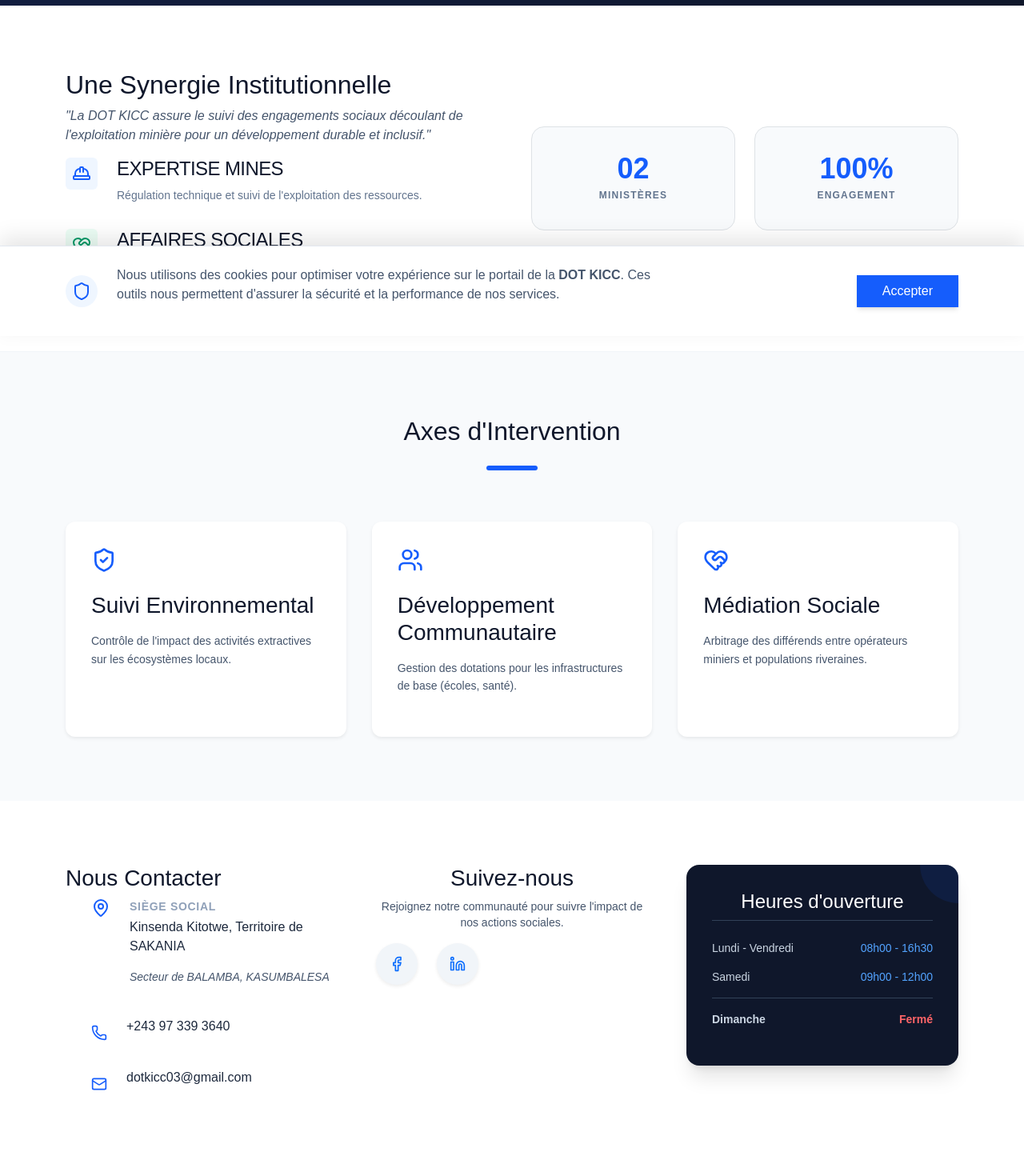
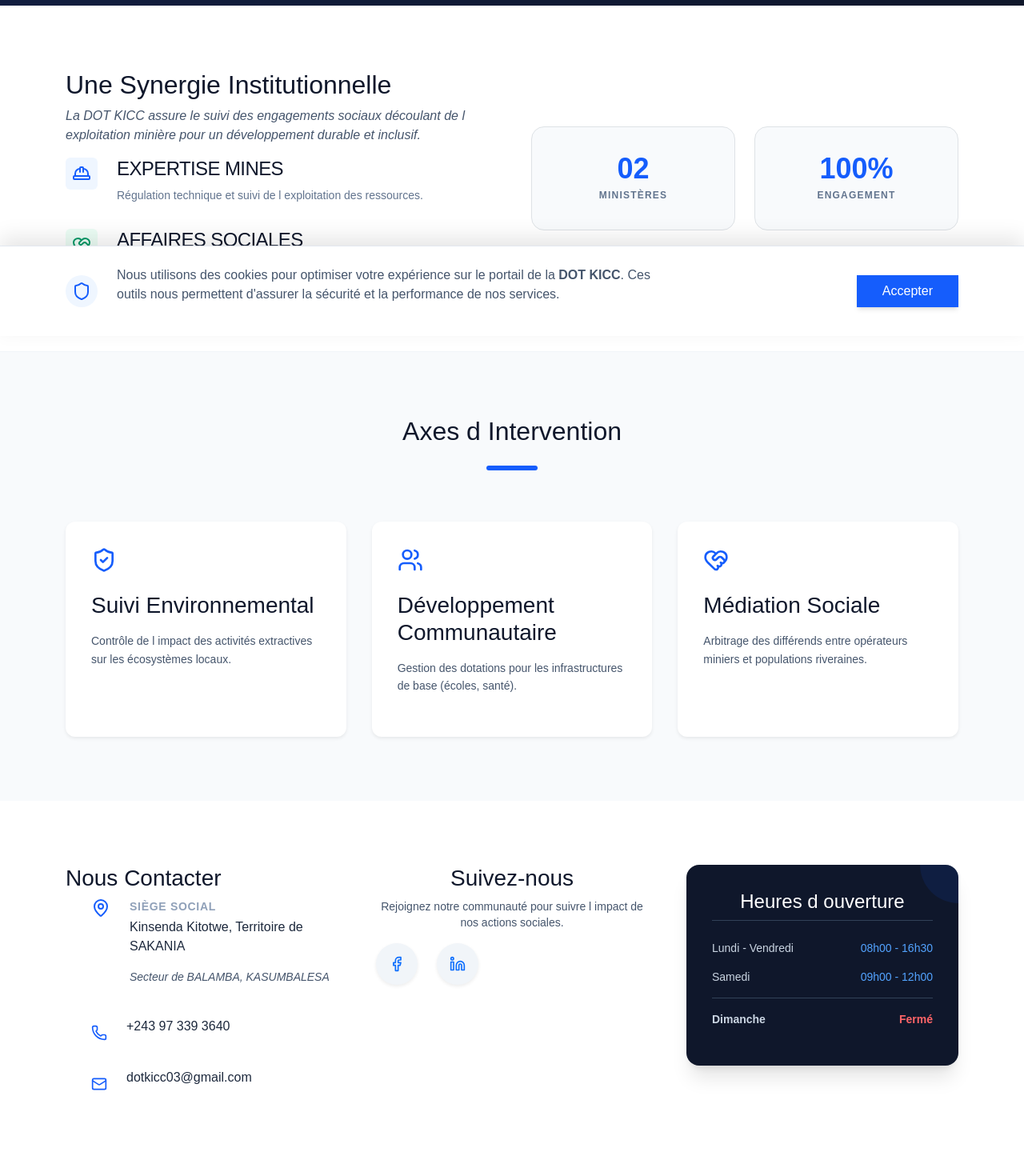
Before and after one commit to sedidia/dotkicc, a Next.js app: page / in a window 1280 px wide. Shown: the part 380-1850 px from the top of the page at 80% size. Built offline with nearby package versions, Linux system fonts and the light colour scheme.

Commit message:
correct some errors

```diff
--- a/src/app/activityCreate/page.js
+++ b/src/app/activityCreate/page.js
@@ -17,7 +17,6 @@
  * @param {function} props.onClose - Fonction appelée pour fermer le Toast.
  */
 const SuccessToast = ({ message, onClose }) => {
-  const [imageFile, setImageFile] = useState<File | null>(null);
 
     // Fermeture automatique après 4 secondes
     useEffect(() => {
@@ -161,8 +160,7 @@
       try {
         const response = await fetch('/api/collections');
         const datas = await response.json();
-        console.log(datas.collections.find(collection => collection.name === 'users').data); // Accédez à la propriété collections
-        setUsers(datas.collections.find(collection => collection.name === "users").data)
+        // setUsers(datas.collections.find(collection => collection.name === "users").data)
       } catch (error) {
         console.error('Erreur lors de la récupération des collections:', error);
       }
@@ -266,14 +264,9 @@
               </label>
               <input
                   id="image-upload"
-                  type="file"
-                  accept="image/*"
-                  onChange={(e) => setImageFile(e.target.files ? e.target.files[0] : null)}
+                  type="text"
                   className="hidden"
               />
-              <span className="text-sm text-gray-500 truncate">
-                  {imageFile ? imageFile.name : 'Aucun fichier sélectionné'}
-              </span>
             </div>
           </div>
 
--- a/src/app/page.tsx
+++ b/src/app/page.tsx
@@ -91,7 +91,7 @@
           <div className="max-w-3xl">
             <h1 className="text-5xl font-bold tracking-tight mb-6">DOT KICC</h1>
             <p className="text-xl text-slate-300 mb-8 leading-relaxed">
-              Organe de coordination stratégique et spécialisée unissant l'expertise du
+              Organe de coordination stratégique et spécialisée unissant l expertise du
               <span className="text-blue-400 font-semibold mx-1">Ministère des Mines</span> et du
               <span className="text-emerald-400 font-semibold mx-1">Ministère des Affaires Sociales</span>.
             </p>
@@ -114,7 +114,7 @@
             <div>
               <h2 className="text-3xl font-bold mb-6">Une Synergie Institutionnelle</h2>
               <p className="text-slate-600 mb-6 italic">
-                "La DOT KICC assure le suivi des engagements sociaux découlant de l'exploitation minière pour un développement durable et inclusif."
+                La DOT KICC assure le suivi des engagements sociaux découlant de l exploitation minière pour un développement durable et inclusif.
               </p>
               <div className="space-y-4">
                 <div className="flex items-start gap-4">
@@ -123,7 +123,7 @@
                   </div>
                   <div>
                     <h4 className="font-bold font-semibold uppercase tracking-tight text-sm">Expertise Mines</h4>
-                    <p className="text-sm text-slate-500">Régulation technique et suivi de l'exploitation des ressources.</p>
+                    <p className="text-sm text-slate-500">Régulation technique et suivi de l exploitation des ressources.</p>
                   </div>
                 </div>
                 <div className="flex items-start gap-4">
@@ -154,12 +154,12 @@
       {/* Axes d'Intervention */}
       <section className="py-20 bg-slate-50">
         <div className="container mx-auto px-6 text-center mb-16">
-          <h2 className="text-3xl font-bold mb-4">Axes d'Intervention</h2>
+          <h2 className="text-3xl font-bold mb-4">Axes d Intervention</h2>
           <div className="h-1.5 w-16 bg-blue-600 mx-auto rounded-full"></div>
         </div>
         <div className="container mx-auto px-6 grid md:grid-cols-3 gap-8">
             {[
-              { title: "Suivi Environnemental", desc: "Contrôle de l'impact des activités extractives sur les écosystèmes locaux.", icon: <ShieldCheck size={32} className="text-blue-600" /> },
+              { title: "Suivi Environnemental", desc: "Contrôle de l impact des activités extractives sur les écosystèmes locaux.", icon: <ShieldCheck size={32} className="text-blue-600" /> },
               { title: "Développement Communautaire", desc: "Gestion des dotations pour les infrastructures de base (écoles, santé).", icon: <Users size={32} className="text-blue-600" /> },
               { title: "Médiation Sociale", desc: "Arbitrage des différends entre opérateurs miniers et populations riveraines.", icon: <HeartHandshake size={32} className="text-blue-600" /> }
             ].map((item, index) => (
@@ -199,7 +199,7 @@
 
           <div className="lg:col-span-1 text-center lg:text-left">
             <h3 className="text-2xl font-bold mb-6">Suivez-nous</h3>
-            <p className="text-slate-600 mb-6 text-sm">Rejoignez notre communauté pour suivre l'impact de nos actions sociales.</p>
+            <p className="text-slate-600 mb-6 text-sm">Rejoignez notre communauté pour suivre l impact de nos actions sociales.</p>
             <div className="flex gap-4 justify-center lg:justify-start">
               <a href="https://web.facebook.com/profile.php?id=100090353215433" target="_blank" rel="noopener noreferrer" className="p-3 bg-slate-100 hover:bg-blue-600 hover:text-white rounded-full transition-all duration-300 shadow-sm">
                 <Facebook size={20} />
@@ -213,7 +213,7 @@
           <div className="lg:col-span-1">
             <div className="bg-slate-900 p-8 rounded-2xl text-white shadow-xl relative overflow-hidden group">
               <div className="absolute top-0 right-0 w-24 h-24 bg-blue-600/10 rounded-full -mr-12 -mt-12 transition-transform group-hover:scale-150 duration-700"></div>
-              <h4 className="text-xl font-bold mb-4 text-center border-b border-slate-700 pb-2">Heures d'ouverture</h4>
+              <h4 className="text-xl font-bold mb-4 text-center border-b border-slate-700 pb-2">Heures d ouverture</h4>
               <div className="space-y-3 text-slate-300 text-sm mt-4 relative z-10">
                 <p className="flex justify-between"><span>Lundi - Vendredi</span> <span className="text-blue-400">08h00 - 16h30</span></p>
                 <p className="flex justify-between"><span>Samedi</span> <span className="text-blue-400">09h00 - 12h00</span></p>
--- a/src/app/propdfeditor/page.js
+++ b/src/app/propdfeditor/page.js
@@ -1,4 +1,5 @@
 "use client";
+import Image from 'next/image';
 
 import React, { useState, useRef, useEffect } from 'react';
 import { PDFDocument, PageSizes } from 'pdf-lib';
@@ -124,6 +125,7 @@
       if (videoRef.current) videoRef.current.srcObject = stream;
     } catch (err) {
       alert("Erreur caméra.");
+      console.log(err);
       setIsCameraOpen(false);
     }
   };
@@ -177,7 +179,7 @@
         }
       }
       setPages(prev => [...prev, ...extractedPages]);
-    } catch (err) { alert("Erreur."); }
+    } catch (err) { alert(err); }
     finally { setIsProcessing(false); if (fileInputRef.current) fileInputRef.current.value = ""; }
   };
 
@@ -205,7 +207,7 @@
       a.href = URL.createObjectURL(new Blob([bytes], { type: 'application/pdf' }));
       a.download = `${fileName}.pdf`;
       a.click();
-    } catch (err) { alert("Erreur fusion."); }
+    } catch (err) { alert(err); }
     finally { setIsProcessing(false); }
   };
 
@@ -244,7 +246,7 @@
             {/* Zone de rognage scrollable */}
             <div className="flex-grow overflow-y-auto bg-gray-50 border rounded-xl flex justify-center items-start p-2">
                <ReactCrop crop={crop} onChange={c => setCrop(c)} onComplete={c => setCompletedCrop(c)}>
-                <img
+                <Image
                   ref={imgRef}
                   src={editingPage.thumbnail}
                   onLoad={(e) => {
@@ -299,7 +301,7 @@
                         onClick={() => p.type === 'image' && setEditingPage(p)}
                       >
                         <div className="aspect-[3/4] flex items-center justify-center p-2">
-                          <img src={p.thumbnail} className="max-w-full max-h-full object-contain pointer-events-none rounded shadow-sm" />
+                          <Image src={p.thumbnail} alt="cool image" className="max-w-full max-h-full object-contain pointer-events-none rounded shadow-sm" />
                         </div>
                         <div className="p-2 bg-gray-50 flex border-t">
                             <button onClick={(e) => { e.stopPropagation(); setPages(pages.filter(x => x.id !== p.id)); }} className="w-full text-[10px] font-bold text-red-500 uppercase">Supprimer</button>
```
